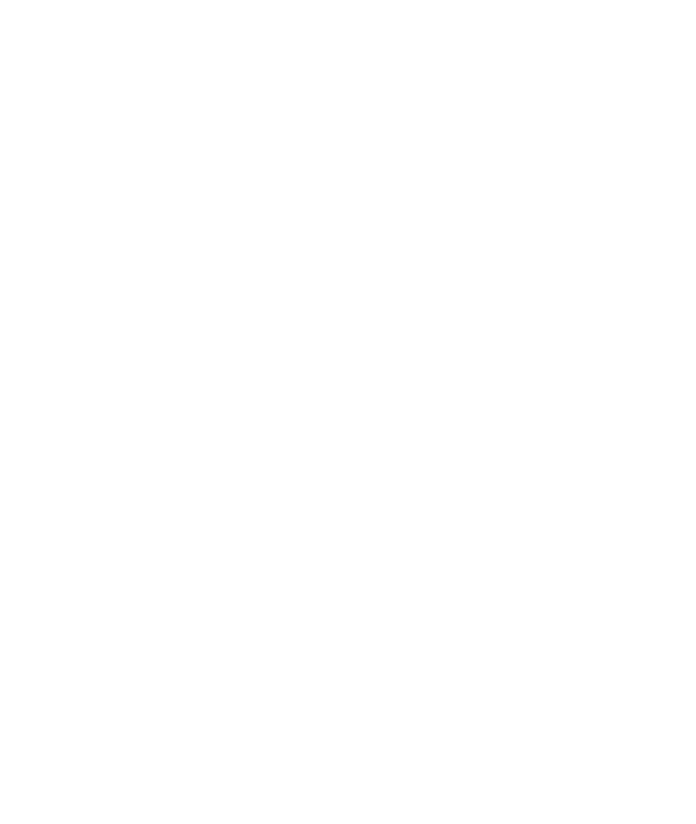
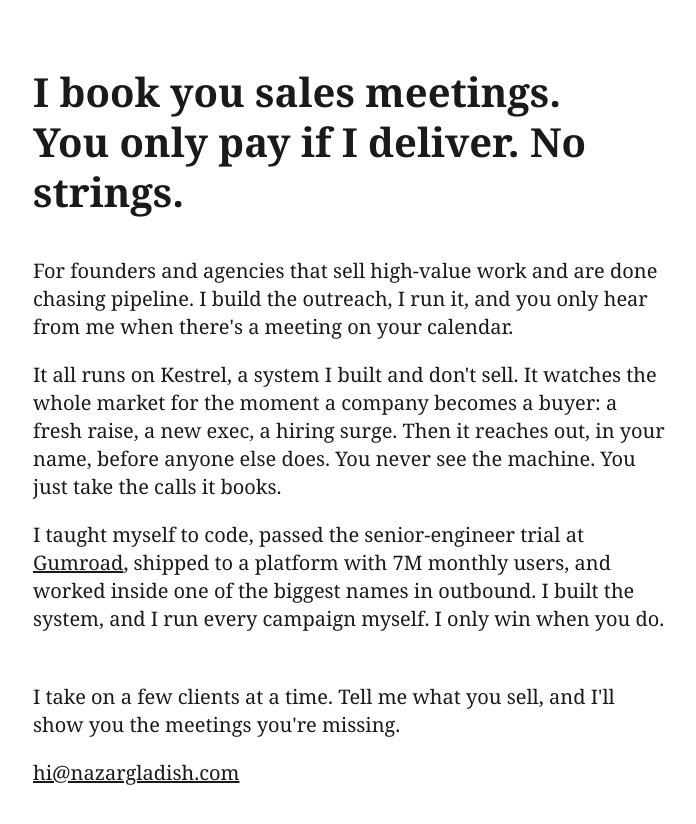
Before and after one commit to nazargladish/nazargladishdotcom, an Astro site: page /work in a window 1280 px wide. Before the commit this address had no page. Shown: the whole page, without its empty margins (291-987 px from the left). Before the commit the page ends 800 px from the top, so only its background shows below. Built offline with nearby package versions, Linux system fonts and the light colour scheme; Astro itself is replaced by a stand-in of ours; some packages are replaced by stand-ins of ours.

Commit message:
Add "Work with me" page detailing sales meeting services

```diff
--- a/src/pages/index.astro
+++ b/src/pages/index.astro
@@ -46,6 +46,9 @@ const sortedPosts = getSortedPosts(posts);
       <h2>Links</h2>
       <ul class="link-list">
         <li>
+          <a href="/work">Work with me</a>
+        </li>
+        <li>
           <a
             href="https://x.com/nazargladish"
             target="_blank"
--- /dev/null
+++ b/src/pages/work.astro
@@ -0,0 +1,81 @@
+---
+import Layout from "@/layouts/Layout.astro";
+---
+
+<Layout
+  title="Work with me – Nazar Gladish"
+  description="I book qualified sales meetings for founders and agencies that sell high-value services. You only pay if I deliver. No strings."
+>
+  <main id="main-content" data-layout="work">
+    <header>
+      <h1>
+        I book you sales meetings.<br />You only pay if I deliver. No strings.
+      </h1>
+    </header>
+
+    <section class="section">
+      <p>
+        For founders and agencies that sell high&#8209;value work and are done
+        chasing pipeline. I build the outreach, I run it, and you only hear from
+        me when there's a meeting on your calendar.
+      </p>
+
+      <p>
+        It all runs on Kestrel, a system I built and don't sell. It watches the
+        whole market for the moment a company becomes a buyer: a fresh raise, a
+        new exec, a hiring surge. Then it reaches out, in your name, before
+        anyone else does. You never see the machine. You just take the calls it
+        books.
+      </p>
+
+      <p>
+        I taught myself to code, passed the senior&#8209;engineer trial at <a
+          href="https://github.com/antiwork"
+          target="_blank"
+          rel="noopener noreferrer">Gumroad</a
+        >, shipped to a platform with 7M monthly users, and worked inside one of
+        the biggest names in outbound. I built the system, and I run every
+        campaign myself. I only win when you do.
+      </p>
+    </section>
+
+    <section class="cta">
+      <p>
+        I take on a few clients at a time. Tell me what you sell, and I'll show
+        you the meetings you're missing.
+      </p>
+      <p>
+        <a href="mailto:hi@nazargladish.com?subject=Book%20me%20meetings"
+          >hi@nazargladish.com</a
+        >
+      </p>
+    </section>
+  </main>
+</Layout>
+
+<script>
+  document.addEventListener("astro:page-load", () => {
+    const layout = (document.querySelector("#main-content") as HTMLElement)
+      ?.dataset?.layout;
+    if (layout) {
+      sessionStorage.setItem("backUrl", "/work");
+    }
+  });
+</script>
+
+<style>
+  main {
+    max-width: 680px;
+    margin: 0 auto;
+    padding: 2rem 24px 4rem;
+  }
+  header h1 {
+    line-height: 1.25;
+  }
+  .section {
+    margin-top: 2rem;
+  }
+  .cta {
+    margin-top: 2.5rem;
+  }
+</style>
```
